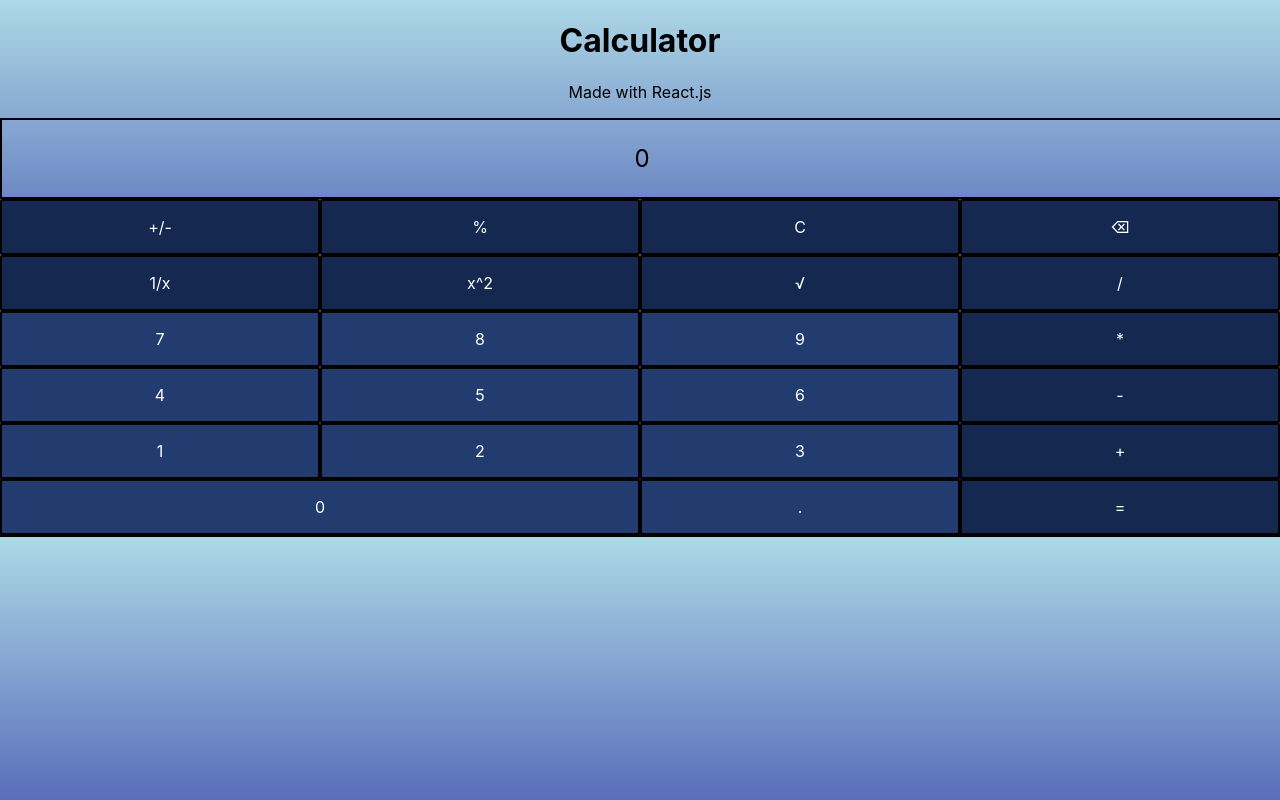
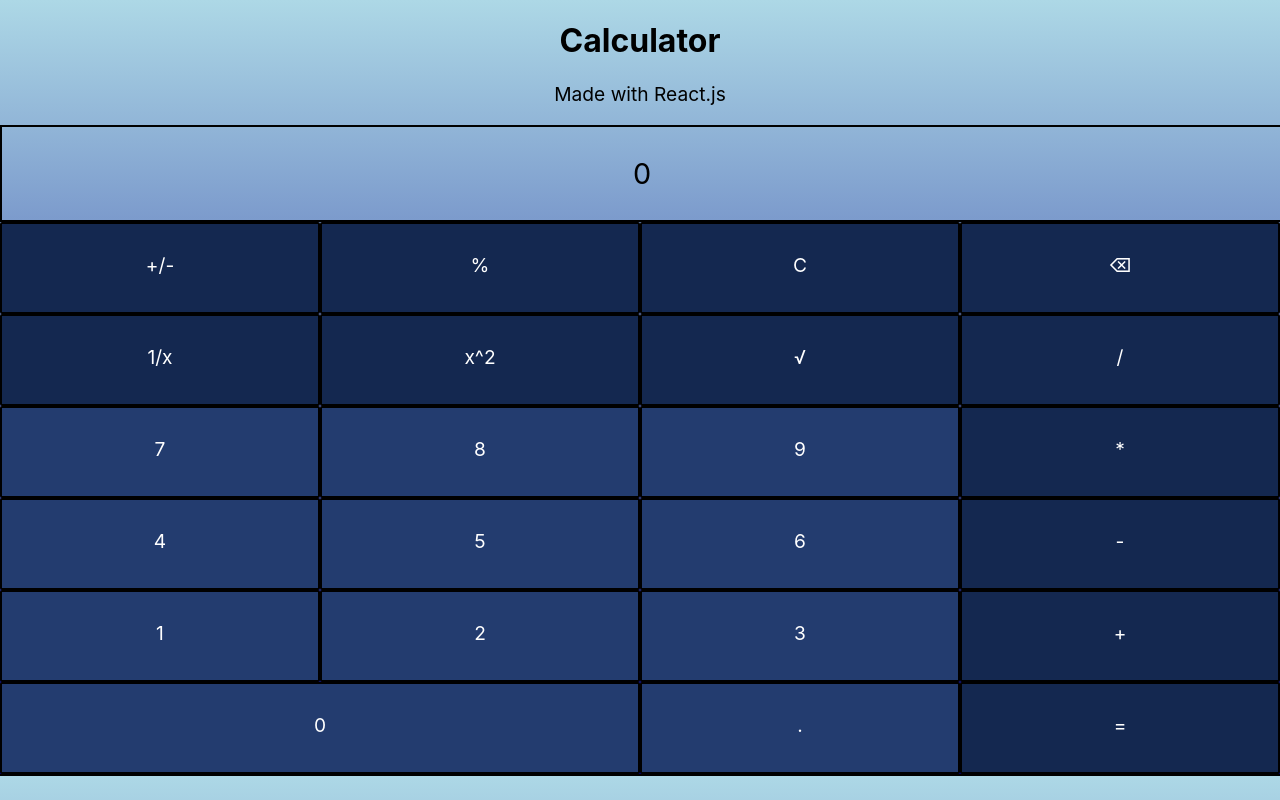
Before and after one commit to pravirchugh/Calculator, a React (Create React App) app: page / in a window 1280 px wide. Built offline with nearby package versions, Linux system fonts and the light colour scheme.

Commit message:
Improved formatting, expanded button heights

```diff
--- a/src/components/NumberButton.css
+++ b/src/components/NumberButton.css
@@ -3,7 +3,11 @@
   background-color: rgb(35, 60, 111);
   color: white;
   border-radius: 2px;
+  height: 11vh;
 }
 .numberBtn:hover {
     background-color: grey;
 }
+p {
+  font-size: larger;
+}
--- a/src/components/NumberButton.js
+++ b/src/components/NumberButton.js
@@ -6,7 +6,7 @@ function NumberButton(props){
         <>
             <div className="numberBtn">
 
-                <p style={{textAlign: "center"}}>{props.val}</p>
+                <p style={{textAlign: "center", lineHeight: "5.5vh"}}>{props.val}</p>
 
             </div>
         </>
--- a/src/components/OperationButton.css
+++ b/src/components/OperationButton.css
@@ -3,7 +3,12 @@
     background-color: rgb(20, 40, 80);
     color: white;
     border-radius: 2px;
+    height: 11vh;
 }
 .operationBtn:hover {
     background-color: grey;
 }
+
+p {
+    font-size: larger;
+}
--- a/src/components/OperationButton.js
+++ b/src/components/OperationButton.js
@@ -6,7 +6,7 @@ function OperationButton(props){
         <>
             <div className="operationBtn">
 
-                <p style={{textAlign: "center"}}>{props.val}</p>
+                <p style={{textAlign: "center", lineHeight: "5.5vh"}}>{props.val}</p>
 
             </div>
         </>
```
